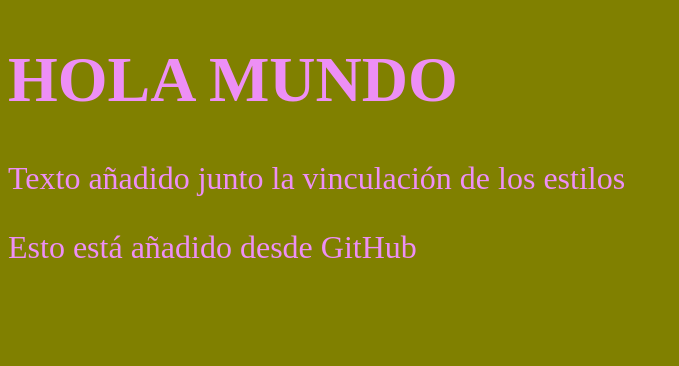
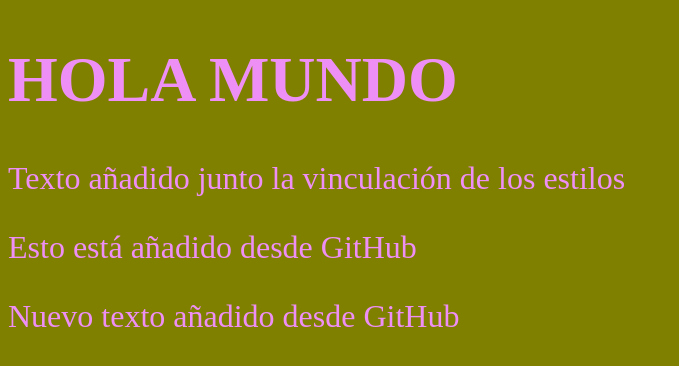
Before and after one commit to Manoliyomuro/Pruebas, a plain HTML site: page index.html in a window 1280 px wide. Shown: the whole page, without its empty margins (0-679 px from the left). Drawn offline with Linux system fonts and the light colour scheme.

Commit message:
Update index.html

```diff
--- a/index.html
+++ b/index.html
@@ -16,5 +16,7 @@
 
     <p>Esto está añadido desde GitHub</p>
 
+    <p>Nuevo texto añadido desde GitHub</p>
+
 </body>
 </html>
```
